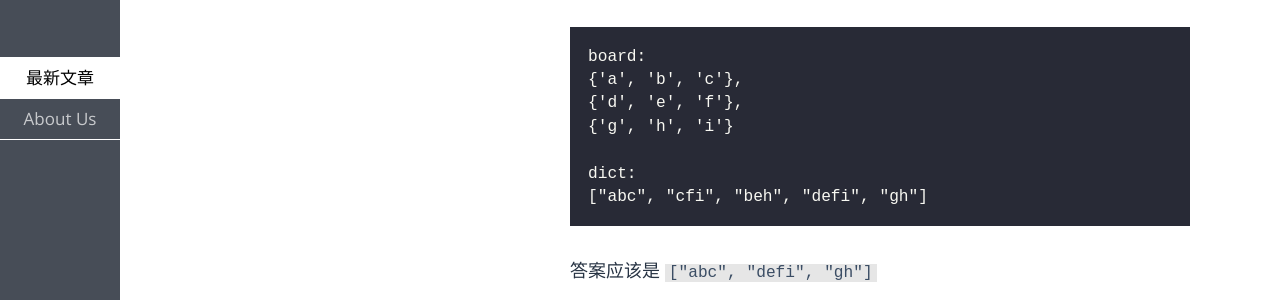
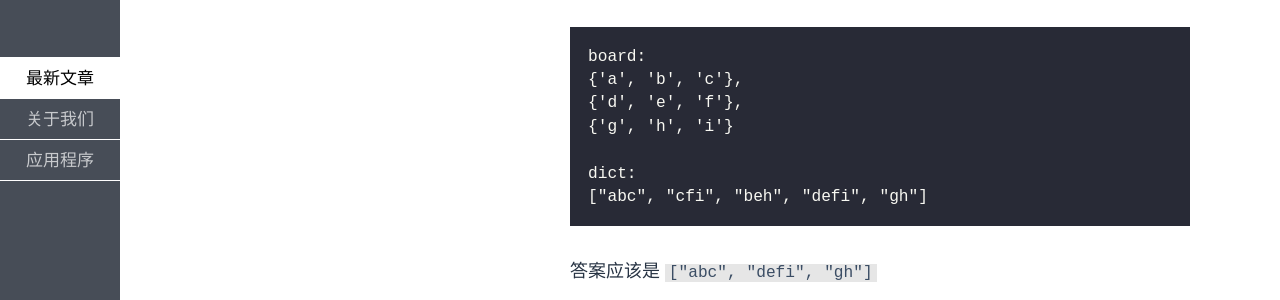
Before and after one commit to BestJiFeng/BestJiFeng.github.io, a Jekyll site: the page built from _posts/应用程序/2017-08-18-Test.md, in a window 1280 px wide. Shown: the part 388-688 px from the top of the page. Built offline with Jekyll 4.4.1, drawn with Linux system fonts in a browser that asks for light colours; some web fonts are replaced.

Commit message:
修改分类

```diff
--- a/_posts/关于我们/2017-08-18-AboutUs.md
+++ b/_posts/关于我们/2017-08-18-AboutUs.md
@@ -1,7 +1,7 @@
 ---
 layout: post
 title: Airbnb Boggle Game
-category: About Us
+category: 关于我们
 tags: Airbnb,Interview
 keywords: Airbnb,Interview,Boogle Game
 ---
--- a/_posts/应用程序/2017-08-18-Test.md
+++ b/_posts/应用程序/2017-08-18-Test.md
@@ -1,7 +1,7 @@
 ---
 layout: post
 title: Airbnb Boggle Game
-category: About Us
+category: 应用程序
 tags: Airbnb,Interview
 keywords: Airbnb,Interview,Boogle Game
 ---
```
